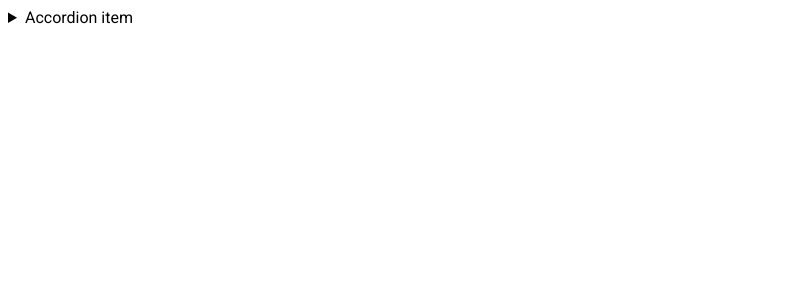
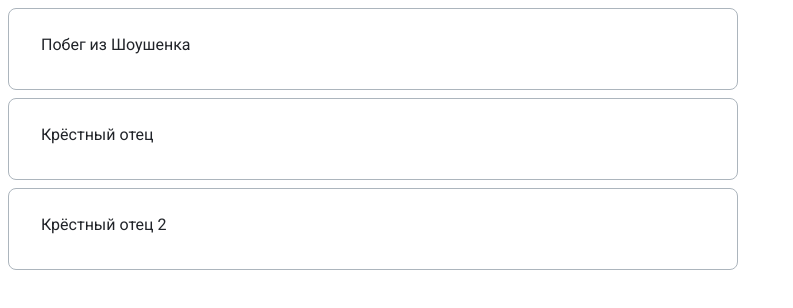
Before and after one commit to js-tasks-ru/htmlcss-20220210_maksim-obmok, a website: page 03-lection1/02-accordion/index.html in a window 1280 px wide. Shown: the whole page, without its empty margins (0-793 px from the left). Drawn offline with Linux system fonts and the light colour scheme.

Commit message:
fourth task

```diff
--- a/03-lection1/02-accordion/accordion.css
+++ b/03-lection1/02-accordion/accordion.css
@@ -1 +1,35 @@
-/* Стилизация аккордеона */
+@import url('https://fonts.googleapis.com/css?family=Inter');
+
+.accordion{
+    width: 730px;
+    font-family: Inter;
+    line-height: 24px;
+    font-size: 16px;
+}
+
+.accordion__item{
+    display: block;
+    padding: 24px 32px;
+    background: #FFFFFF;
+    border: 1px solid #ACB5BD;
+    box-sizing: border-box;
+    border-radius: 8px;
+}
+
+.accordion__item {
+    margin-bottom: 8px;
+}
+
+.accordion__item:last-child {
+    margin-bottom: 0;
+}
+
+.accordion__summary{
+    display: block;
+    padding-bottom: 8px;
+    color: #212429;
+}
+
+.accordion__text{
+    color: #495057;
+}
--- a/03-lection1/02-accordion/index.html
+++ b/03-lection1/02-accordion/index.html
@@ -6,13 +6,32 @@
         <link rel="stylesheet" href="./accordion.css">
     </head>
     <body>
-        <details>
-            <summary>
-                Accordion item
-            </summary>
-            <p>
-                Hidden content
-            </p>
-        </details>
+        <div class="accordion">
+            <details class="accordion__item">
+                <summary class="accordion__summary">
+                    Побег из Шоушенка
+                </summary>
+                <p class="accordion__text">
+                    «Побе́г из Шоуше́нка» (англ. The Shawshank Redemption; досл. "спасение/искупление из Шоушенка") — американский художественный фильм-драма 1994 года, снятый режиссёром Фрэнком Дарабонтом по его же сценарию, и рассказывающий историю Энди Дюфрейна, незаслуженно приговорённого к пожизненному заключению и пробывшего в заключении почти 20 лет. Основой сюжета послужила повесть Стивена Кинга «Рита Хейуорт и спасение из Шоушенка». Главные роли сыграли Тим Роббинс и Морган Фримен.
+                </p>
+                <img class>
+            </details>
+            <details class="accordion__item">
+                <summary class="accordion__summary">
+                    Крёстный отец
+                </summary>
+                <p class="accordion__text">
+                    «Крёстный оте́ц» (англ. The Godfather) — эпическая гангстерская драма режиссёра Фрэнсиса Форда Копполы. Экранизация одноимённого романа Марио Пьюзо, изданного в 1969 году. Слоган: «Предложение, от которого невозможно отказаться». Главные роли Вито и Майкла Корлеоне исполняют Марлон Брандо и Аль Пачино соответственно. Во второстепенных ролях снялись Джеймс Каан и Роберт Дюваль.
+                </p>
+            </details>
+            <details class="accordion__item">
+                <summary class="accordion__summary">
+                    Крёстный отец 2
+                </summary>
+                <p class="accordion__text">
+                    «Крёстный оте́ц 2» (англ. The Godfather Part II) — кинофильм режиссёра Фрэнсиса Форда Копполы, снятый в 1974 году. Вторая часть гангстерской саги «Крёстный отец». Сценарий частично основан на сюжете книги III романа «Крёстный отец» Марио Пьюзо.
+                </p>
+            </details>
+        </div>
     </body>
 </html>
```
